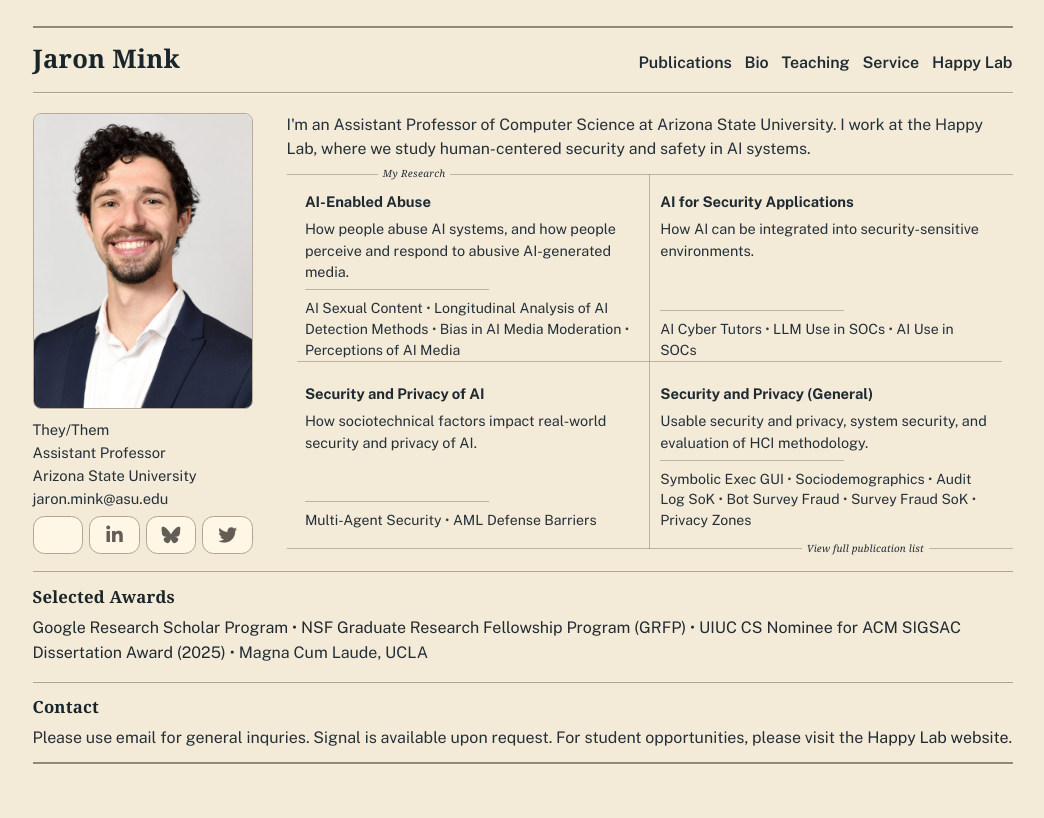
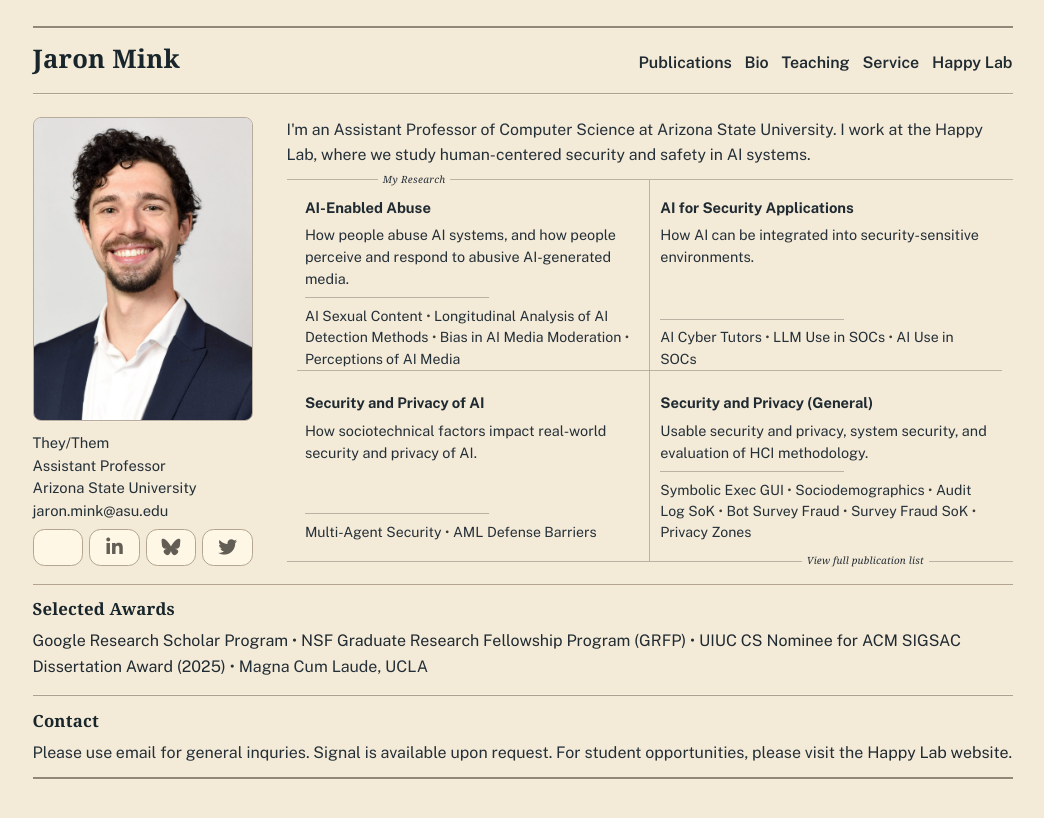
Before and after one commit to JaronMink/personal-website, a Jekyll site: the page built from index.md, in a window 1280 px wide. Shown: the top 818 px of the page, without its empty margins (110-1154 px from the left). Built offline with Jekyll 4.4.1, drawn with Linux system fonts in a browser that asks for light colours; some web fonts are replaced.

Commit message:
Refine site readability and spacing

```diff
--- a/_layouts/multi.html
+++ b/_layouts/multi.html
@@ -11,7 +11,7 @@ layout: base
     {% include top-nav.html %}
   </header>
 
-  <main id="main-content" tabindex="-1" class="top-main{% if page.url == '/' %} top-main--home{% endif %}{% if page.url == '/publications/' %} top-main--publications{% endif %}{% if page.url == '/bio/' %} top-main--bio{% endif %}">
+  <main id="main-content" tabindex="-1" class="top-main{% if page.url == '/' %} top-main--home{% endif %}{% if page.url == '/publications/' %} top-main--publications{% endif %}{% if page.url == '/bio/' %} top-main--bio{% endif %}{% if page.url == '/teaching/' or page.url == '/service/' %} top-main--list-page{% endif %}">
     {% unless page.hide_page_title %}
     {% if page.url != '/' and page.title %}
     <header class="page-shell-header{% if page.url == '/contact/' %} page-shell-header--ruled{% endif %}">
--- a/_sass/minimal-light.scss
+++ b/_sass/minimal-light.scss
@@ -273,7 +273,7 @@ body {
   padding: 1.6rem 1.25rem 2.5rem;
   background-color: var(--bg);
   color: var(--text);
-  font: 16px/1.56 "Public Sans", sans-serif;
+  font: 16px/1.6 "Public Sans", sans-serif;
   transition: var(--theme-transition);
 }
 
@@ -470,7 +470,7 @@ html.theme-preload body *::after {
     0 1px 0 color-mix(in srgb, var(--surface) 40%, transparent);
   padding-top: 0.74rem;
   padding-bottom: 0.8rem;
-  margin-bottom: 1.25rem;
+  margin-bottom: 1.4rem;
 }
 
 .top-name {
@@ -574,6 +574,7 @@ html.theme-preload body *::after {
 .bio-text p {
   text-align: justify;
   text-wrap: pretty;
+  line-height: 1.7;
 }
 
 .bio-text p:last-child {
@@ -725,6 +726,23 @@ h2 {
   letter-spacing: 0.005em;
 }
 
+.top-main--list-page > h3 {
+  margin-bottom: 0.45rem;
+}
+
+.top-main--list-page > ul {
+  margin-bottom: 1.35rem;
+  padding-left: 1.2rem;
+}
+
+.top-main--list-page > ul li + li {
+  margin-top: 0.08rem;
+}
+
+.top-main--list-page > ul:last-of-type {
+  margin-bottom: 0;
+}
+
 h2 {
   font-size: 1.45rem;
   margin-top: 2rem;
@@ -790,7 +808,7 @@ span.jaron {
   align-items: baseline;
   justify-content: space-between;
   gap: 0.7rem;
-  margin: -0.35rem 0 0.45rem;
+  margin: -0.2rem 0 0.65rem;
   flex-wrap: wrap;
 }
 
@@ -1714,7 +1732,7 @@ html[data-theme='dark'] .pub-filter-view--list .pub-area-filter--area.is-partial
 
 .pub-year-group + .pub-year-group {
   position: relative;
-  padding-top: 0.65rem;
+  padding-top: 0.8rem;
 }
 
 .pub-year-group + .pub-year-group::before {
@@ -1736,7 +1754,7 @@ html[data-theme='dark'] .pub-filter-view--list .pub-area-filter--area.is-partial
 }
 
 .pub-item {
-  margin: 0 0 1.25rem;
+  margin: 0 0 1.2rem;
   scroll-margin-top: 1rem;
   padding: 0.2rem 0.35rem;
   border-radius: 6px;
@@ -1788,7 +1806,7 @@ html[data-theme='dark'] .pub-filter-view--list .pub-area-filter--area.is-partial
 }
 
 .pub-item p {
-  margin: 0 0 0.26rem;
+  margin: 0 0 0.3rem;
 }
 
 .pub-empty-state {
@@ -1799,7 +1817,7 @@ html[data-theme='dark'] .pub-filter-view--list .pub-area-filter--area.is-partial
 }
 
 .pub-title {
-  line-height: 1.35;
+  line-height: 1.4;
 }
 
 .pub-title strong {
@@ -1809,6 +1827,15 @@ html[data-theme='dark'] .pub-filter-view--list .pub-area-filter--area.is-partial
 .pub-authors,
 .pub-venue {
   font-size: 0.95rem;
+}
+
+.pub-authors {
+  line-height: 1.5;
+}
+
+.pub-venue {
+  color: var(--muted);
+  line-height: 1.45;
 }
 
 .pub-author-name {
@@ -1826,6 +1853,7 @@ html[data-theme='dark'] .pub-filter-view--list .pub-area-filter--area.is-partial
   flex-wrap: wrap;
   align-items: center;
   gap: 0.1rem 0.28rem;
+  margin-top: 0.12rem;
   color: var(--text);
 }
 
@@ -2188,7 +2216,7 @@ td {
 
 .home-lead {
   font-size: 0.99rem;
-  line-height: 1.52;
+  line-height: 1.58;
   margin-bottom: 0;
 }
 
@@ -2403,7 +2431,7 @@ td {
   z-index: 1;
   display: flex;
   flex-direction: column;
-  gap: 0.42rem;
+  gap: 0.46rem;
   min-height: 100%;
   padding: 0.15rem 0.45rem 0.2rem 0;
   background: transparent;
@@ -2668,7 +2696,7 @@ td {
   z-index: 1;
   margin-bottom: 0;
   font-size: 0.9rem;
-  line-height: 1.48;
+  line-height: 1.52;
 }
 
 .home-interest-desc {
@@ -2682,7 +2710,7 @@ td {
   font-family: inherit;
   font-size: 0.88rem;
   font-weight: inherit;
-  line-height: 1.48;
+  line-height: 1.5;
   color: inherit;
 }
 
```
